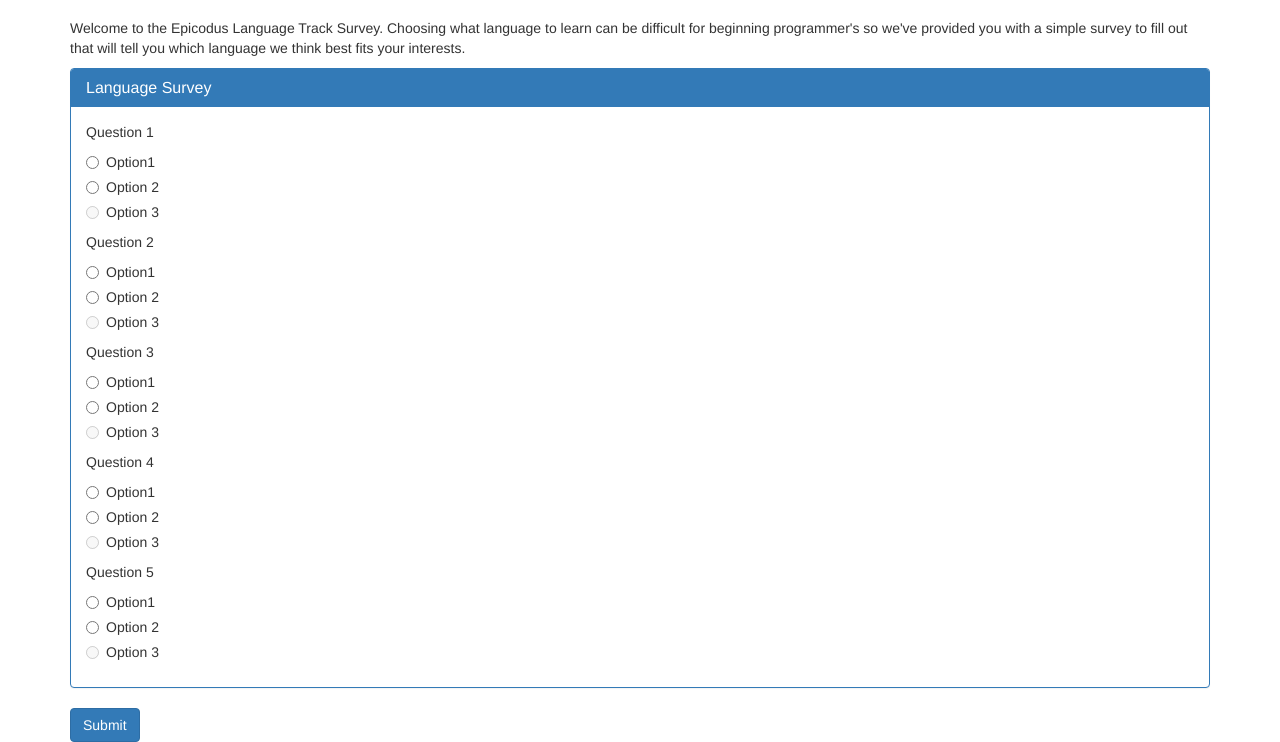
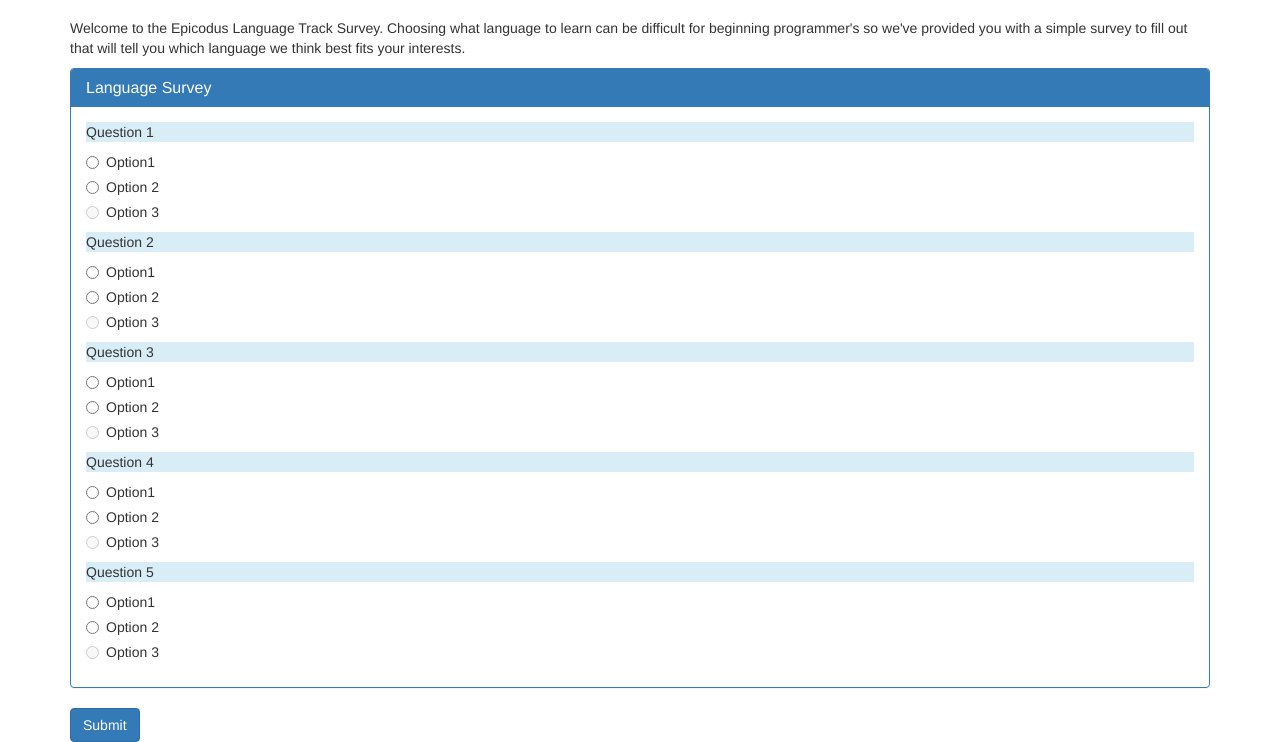
Before and after one commit to ekillops/trac-suggester, a plain HTML site: page index.html in a window 1280 px wide. Shown: the part 102-844 px from the top of the page. Drawn offline with Linux system fonts and the light colour scheme.

Commit message:
add background color to survey questions. add language logos to img folder

```diff
--- a/css/styles.css
+++ b/css/styles.css
@@ -0,0 +1,4 @@
+.survey-question p {
+  background-color: #d9edf7;
+  /*Color = bootstrap info*/
+}
```
Also changed, not shown: index.html (+5 -5 lines), img/c#-logo.jpg (added), img/java-logo.jpg (added), img/php-logo.jpg (added), img/ruby-logo.png (added).
